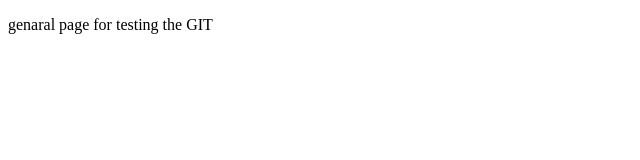
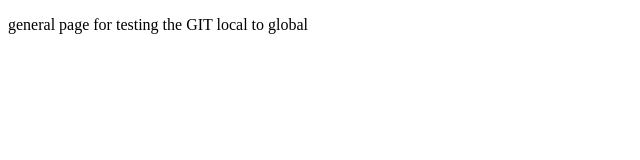
Before and after one commit to Chandru-C-2003/GIT-test, a plain HTML site: page index.html in a window 1280 px wide. Shown: the whole page, without its empty margins (0-640 px from the left). Drawn offline with Linux system fonts and the light colour scheme.

Commit message:
Just altering the text

```diff
--- a/index.html
+++ b/index.html
@@ -6,6 +6,6 @@
     <title>GIT testing</title>
 </head>
 <body>
-    <p>genaral page for testing the GIT</p>
+    <p> general page for testing the GIT local to global</p>
 </body>
 </html>
```
